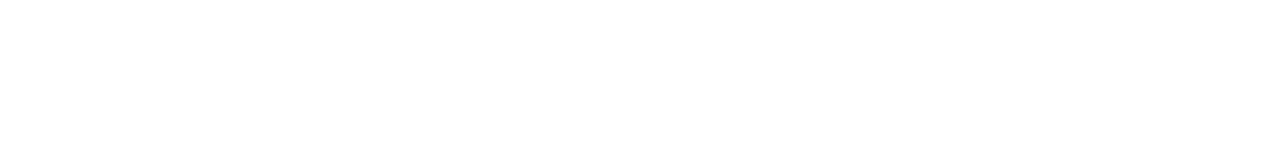
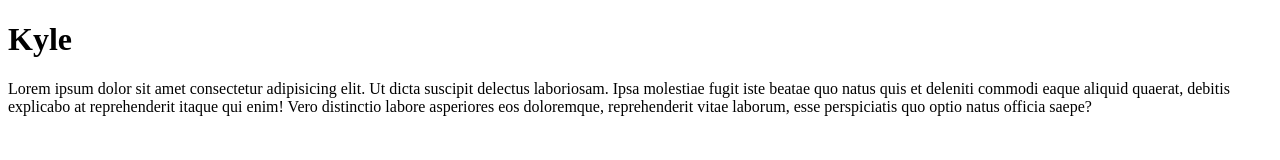
Before and after one commit to Kyle-Shackelford/final-project, a plain HTML site: page index.html in a window 1280 px wide. Drawn offline with Linux system fonts and the light colour scheme.

Commit message:
created header

```diff
--- a/index.html
+++ b/index.html
@@ -7,6 +7,7 @@
     <title>Document</title>
 </head>
 <body>
-
+    <h1>Kyle</h1>
+<p>Lorem ipsum dolor sit amet consectetur adipisicing elit. Ut dicta suscipit delectus laboriosam. Ipsa molestiae fugit iste beatae quo natus quis et deleniti commodi eaque aliquid quaerat, debitis explicabo at reprehenderit itaque qui enim! Vero distinctio labore asperiores eos doloremque, reprehenderit vitae laborum, esse perspiciatis quo optio natus officia saepe?</p>
 </body>
 </html>
```
